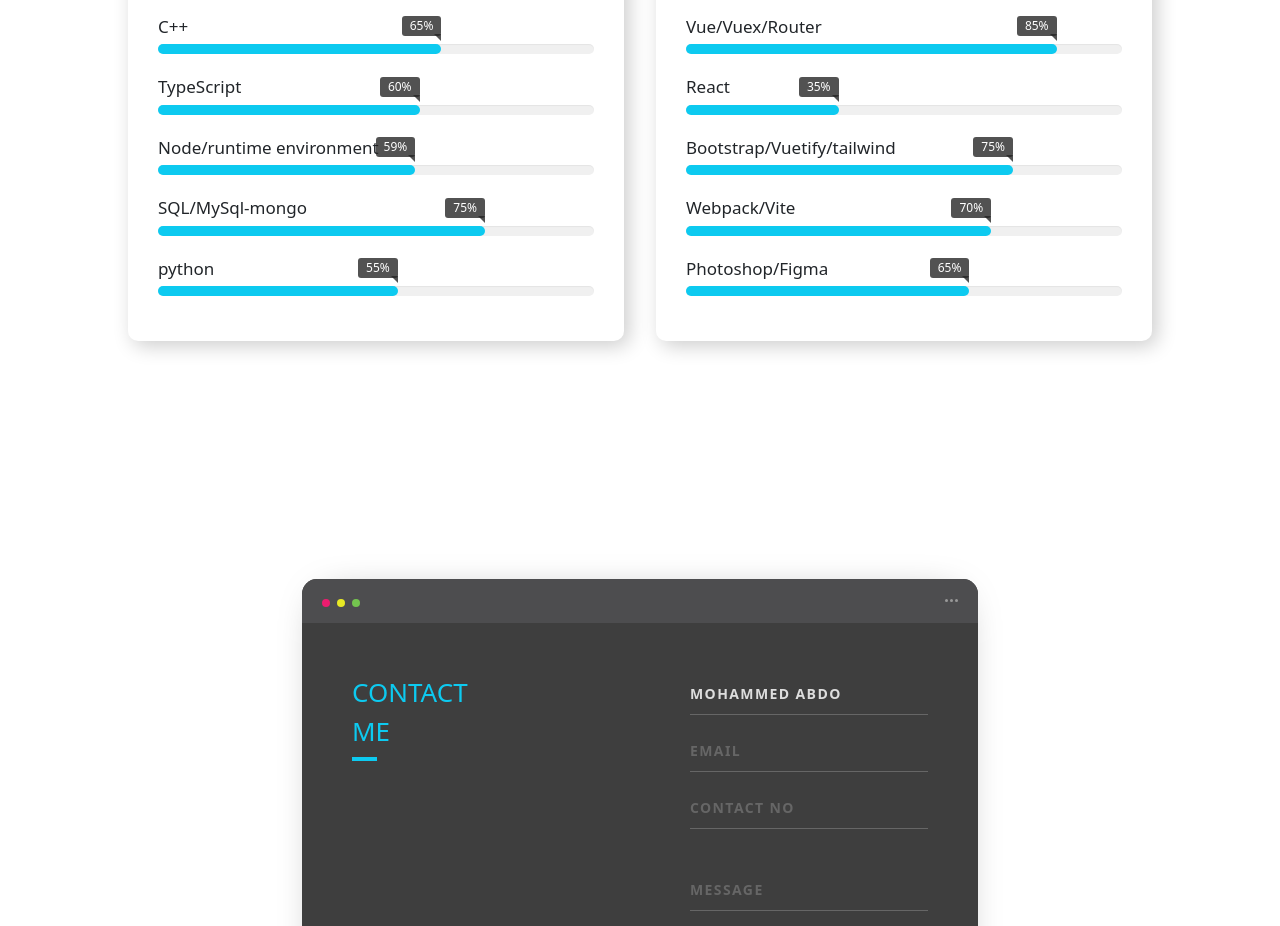
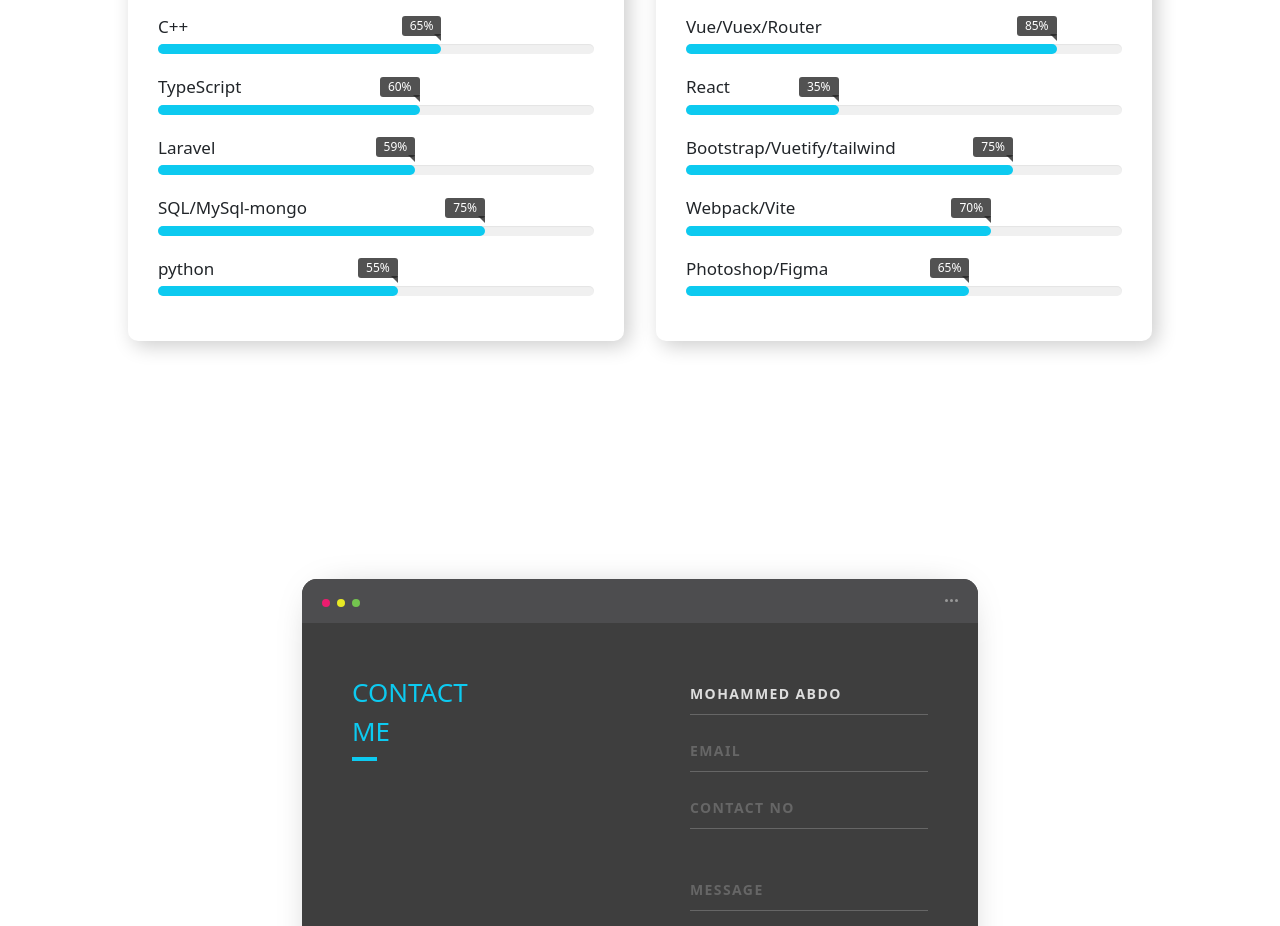
Before and after one commit to Mohammed-dev-1/Mohammed-abdo.github.io, a plain HTML site: page index.html in a window 1280 px wide. Shown: the part 3940-4866 px from the top of the page. Drawn offline with nearby package versions, Linux system fonts and the light colour scheme; animation ran at ten frames a second.

Commit message:
Second commit

```diff
--- a/index.html
+++ b/index.html
@@ -290,7 +290,7 @@
                   </div>
                   <div class="bar">
                     <div class="info">
-                      <span id="info">Node/runtime environment</span>
+                      <span id="info">Laravel</span>
                     </div>
                     <div class="progress-line node" id="animate">
                       <span id="animate2"></span>
```
